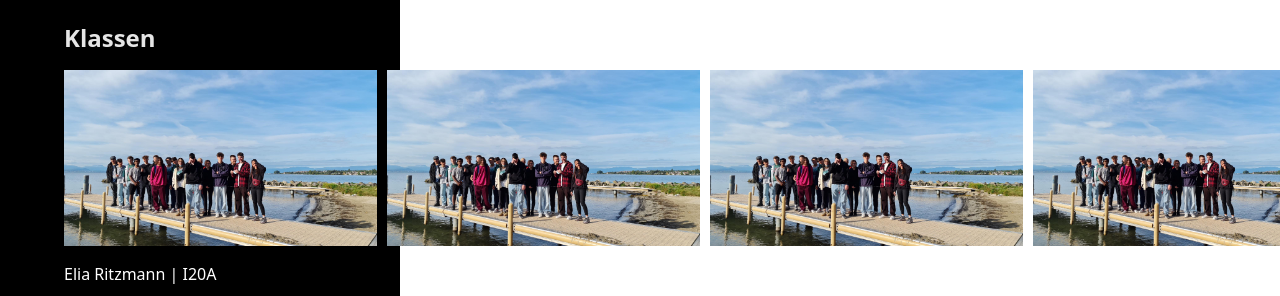
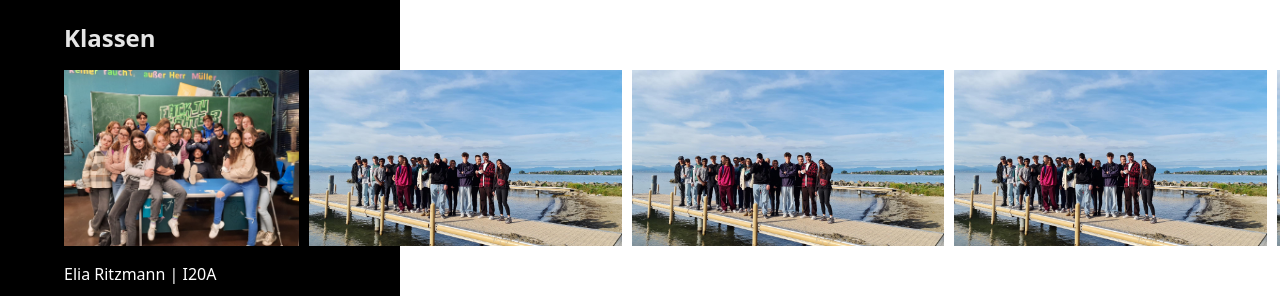
Before and after one commit to EliaRitzmann/altekanti-countdown, a SvelteKit app: page / in a window 1280 px wide. Shown: the part 498-794 px from the top of the page. Built offline with nearby package versions, Linux system fonts and the light colour scheme.

Commit message:
change date

```diff
--- a/src/components/Main.svelte
+++ b/src/components/Main.svelte
@@ -7,7 +7,7 @@
   let seconds = "00";
 
   const countdown = () => {
-    const endDate = new Date("May 5, 2023 14:50:00").getTime();
+    const endDate = new Date("May 17, 2023 14:50:00").getTime();
     const now = new Date().getTime();
     const distance = endDate - now;
 
@@ -160,7 +160,8 @@
         <div
           class="flex items-center space-x-0.5 overflow-x-scroll scrollbar-hide md:space-x-2.5 md:p-2 example"
         >
-          <img src="bild1.png" alt="" class="h-44 w-80" />
+
+          <img src="G19h.png" alt="" class="h-44 w-80 object-cover" />
           <img src="bild1.png" alt="" class="h-44 w-80" />
           <img src="bild1.png" alt="" class="h-44 w-80" />
           <img src="bild1.png" alt="" class="h-44 w-80" />
```
Also changed, not shown: static/G19h.png (added).
